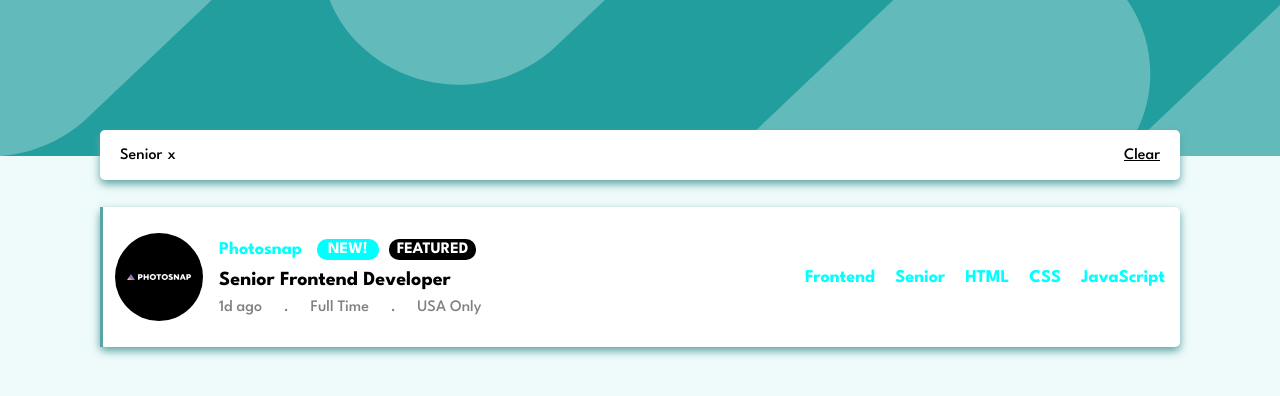
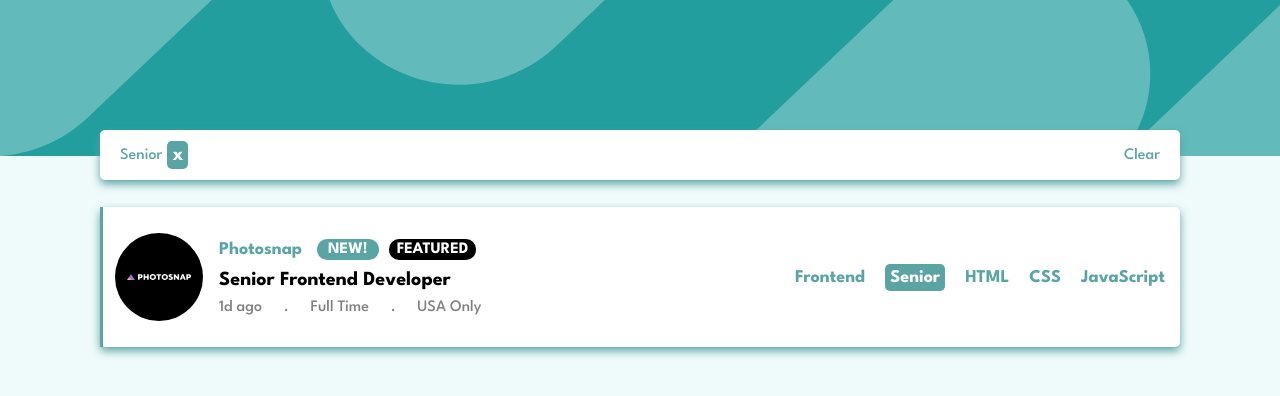
Before and after one commit to franrey98/job-listings, a React (Vite) app: page / in a window 1280 px wide. Both pictures are taken after a click on the element "Senior". Shown: the top 396 px of the page. Built offline with nearby package versions, Linux system fonts and the light colour scheme.

Commit message:
finish app

```diff
--- a/src/components/BarTech/BarTech.tsx
+++ b/src/components/BarTech/BarTech.tsx
@@ -11,49 +11,19 @@ const BarTech = ({ techSelected, setTechSelected }: PropsBarTech) => {
   };
 
   return (
-    <div style={{ margin: "0px 100px -50px 100px" }}>
-      <div
-        style={{
-          position: "relative",
-          top: "-30px",
-          height: "50px",
-          width: "100%",
-          borderRadius: "5px",
-          backgroundColor: "rgb(255, 255, 255)",
-          boxShadow: " 0 4px 8px hsl(180, 29%, 50%)",
-          display: "flex",
-          justifyContent: "space-between",
-          alignItems: "center",
-        }}
-      >
-        <div style={{ display: "flex", gap: "5px", marginLeft: "20px" }}>
+    <div className="container-bar">
+      <div className={"position-bar"}>
+        <div className="container-tech">
           {techSelected.map((tech) => (
-            <div
-              key={tech}
-              style={{
-                display: "flex",
-                gap: "5px",
-                marginRight: "10px",
-                alignItems: "center",
-              }}
-            >
-              <p>{tech}</p>
-              <p
-                style={{ cursor: "pointer" }}
-                onClick={() => handleDelete(tech)}
-              >
+            <div key={tech} className="display-tech">
+              <p className="text-tech-bar">{tech}</p>
+              <p className="delete-tech" onClick={() => handleDelete(tech)}>
                 x
               </p>
             </div>
           ))}
         </div>
-        <div
-          style={{
-            marginRight: "20px",
-            cursor: "pointer",
-            textDecorationLine: "underline",
-          }}
-        >
+        <div className="clear-button">
           <p onClick={() => setTechSelected([])}>Clear</p>
         </div>
       </div>
--- a/src/components/Cards/Cards.tsx
+++ b/src/components/Cards/Cards.tsx
@@ -11,119 +11,52 @@ const Cards = ({ item, selectTech, techSelected }: PropsCard) => {
 
   return (
     <div className={`container-card ${item.featured ? "featured-card" : ""}`}>
-      <div
-        style={{
-          display: "flex",
-          flexDirection: "row",
-          alignItems: "center",
-          gap: "1rem",
-          marginLeft: "15px",
-        }}
-      >
+      <div className="information-card">
         <img src={item.logo} alt={item.company} />
-        <div
-          style={{
-            display: "flex",
-            flexDirection: "column",
-            height: "4.7rem",
-            justifyContent: "space-between",
-          }}
-        >
-          <div
-            style={{
-              display: "flex",
-              flexDirection: "row",
-              alignItems: "center",
-            }}
-          >
-            <p
-              style={{
-                color: "cyan",
-                fontSize: "18px",
-                fontWeight: "bold",
-                marginRight: "10px",
-              }}
-            >
-              {item.company}
-            </p>
+        <div className="direction-information-card">
+          <div className="direction-information-company">
+            <p className="text-information-company">{item.company}</p>
             {item.new && (
-              <div
-                style={{
-                  backgroundColor: "cyan",
-                  padding: "3px 1px 3px 1px",
-                  margin: "0px 5px 0px 5px",
-                  borderRadius: "10px",
-                }}
-              >
-                <p
-                  style={{
-                    margin: "0px 10px 0px 10px",
-                    color: "white",
-                    fontWeight: "bold",
-                    fontSize: "16px",
-                  }}
-                >
-                  NEW!
-                </p>
+              <div className="container-button-new">
+                <p className="button-new ">NEW!</p>
               </div>
             )}
             {item.featured && (
-              <div
-                style={{
-                  backgroundColor: "black",
-                  padding: "3px 8px 3px 8px",
-                  margin: "0px 5px 0px 5px",
-                  borderRadius: "10px",
-                }}
-              >
-                <p
-                  style={{
-                    color: "white",
-                    fontWeight: "bold",
-                    fontSize: "16px",
-                  }}
-                >
-                  FEATURED
-                </p>
+              <div className="container-button-featured">
+                <p className="button-featured">FEATURED</p>
               </div>
             )}
           </div>
-          <p style={{ fontWeight: "bold", fontSize: "20px" }}>
-            {item.position}
-          </p>
-          <div
-            style={{
-              display: "flex",
-              flexDirection: "row",
-              justifyContent: "space-between",
-              color: "gray",
-            }}
-          >
+          <p className="text-position">{item.position}</p>
+          <div className="container-info-job">
             <p>{item.postedAt}</p>.<p>{item.contract}</p>.<p>{item.location}</p>
           </div>
         </div>
       </div>
-      <div
-        style={{
-          display: "flex",
-          gap: "20px",
-          marginRight: "15px",
-          color: "cyan",
-          fontSize: "18px",
-          fontWeight: "bold",
-        }}
-      >
-        <p className="text-tech" onClick={() => selectTech(item.role)}>
+      <div className="direction-tech">
+        <p
+          className={
+            techSelected.includes(item.role) ? "active-text-tech" : "text-tech"
+          }
+          onClick={() => selectTech(item.role)}
+        >
           {item.role}
         </p>
-        <p className="text-tech" onClick={() => selectTech(item.level)}>
+        <p
+          className={
+            techSelected.includes(item.level) ? "active-text-tech" : "text-tech"
+          }
+          onClick={() => selectTech(item.level)}
+        >
           {item.level}
         </p>
         {item.languages.map((language) => (
           <p
             key={language}
             onClick={() => selectTech(language)}
-            className="text-tech"
+            className={
+              techSelected.includes(language) ? "active-text-tech" : "text-tech"
+            }
           >
             {language}
           </p>
@@ -132,7 +65,9 @@ const Cards = ({ item, selectTech, techSelected }: PropsCard) => {
           <p
             key={tools}
             onClick={() => selectTech(tools)}
-            style={{ cursor: "pointer" }}
+            className={
+              techSelected.includes(tools) ? "active-text-tech" : "text-tech"
+            }
           >
             {tools}
           </p>
--- /dev/null
+++ b/src/sass/_barTech.scss
@@ -0,0 +1,57 @@
+@use "variables";
+
+.container-bar {
+  margin: 0px 100px -50px 100px;
+}
+
+.position-bar {
+  position: relative;
+  top: -30px;
+  height: 50px;
+  width: 100;
+  border-radius: 5px;
+  background-color: rgb(255, 255, 255);
+  box-shadow: 0 4px 8px hsl(180, 29%, 50%);
+  display: flex;
+  justify-content: space-between;
+  align-items: center;
+}
+
+.container-tech {
+  display: flex;
+  gap: 5px;
+  margin-left: 20px;
+}
+
+.display-tech {
+  display: flex;
+  gap: 5px;
+  margin-right: 10px;
+  align-items: center;
+}
+
+.text-tech-bar {
+  color: variables.$DesaturatedDarkCyan;
+}
+
+.delete-tech {
+  font-size: 20px;
+  font-weight: bold;
+  cursor: pointer;
+  background: variables.$DesaturatedDarkCyan;
+  color: white;
+  padding: 5px;
+  border-radius: 5px;
+  &:hover {
+    background-color: variables.$VeryDarkGrayishCyan;
+  }
+}
+
+.clear-button {
+  color: variables.$DesaturatedDarkCyan;
+  margin-right: 20px;
+  cursor: pointer;
+  &:hover {
+    text-decoration-line: underline;
+  }
+}
--- a/src/sass/_card.scss
+++ b/src/sass/_card.scss
@@ -33,7 +33,88 @@
     border-radius: 5px;
   }
 }
+.information-card {
+  display: flex;
+  flex-direction: row;
+  align-items: center;
+  gap: 1rem;
+  margin-left: 15px;
+}
+
+.direction-information-card {
+  display: flex;
+  flex-direction: column;
+  height: 4.7rem;
+  justify-content: space-between;
+}
+
+.direction-information-company {
+  display: flex;
+  flex-direction: row;
+  align-items: center;
+}
+.text-information-company {
+  color: variables.$DesaturatedDarkCyan;
+  font-size: 18px;
+  font-weight: bold;
+  margin-right: 10px;
+}
+
+.container-button-new {
+  background-color: variables.$DesaturatedDarkCyan;
+  padding: 3px 1px 3px 1px;
+  margin: 0px 5px 0px 5px;
+  border-radius: 10px;
+}
+.button-new {
+  margin: 0px 10px 0px 10px;
+  color: white;
+  font-weight: bold;
+  font-size: 16px;
+}
+
+.container-button-featured {
+  background-color: black;
+  padding: 3px 8px 3px 8px;
+  margin: 0px 5px 0px 5px;
+  border-radius: 10px;
+}
+.button-featured {
+  color: white;
+  font-weight: bold;
+  font-size: 16px;
+}
+
+.text-position {
+  font-weight: bold;
+  font-size: 20px;
+}
+
+.container-info-job {
+  display: flex;
+  flex-direction: row;
+  justify-content: space-between;
+  color: gray;
+}
+
+.direction-tech {
+  display: flex;
+  align-items: center;
+  gap: 20px;
+  margin-right: 15px;
+  color: variables.$DesaturatedDarkCyan;
+  font-size: 18px;
+  font-weight: bold;
+}
 
 .text-tech {
   cursor: pointer;
 }
+
+.active-text-tech {
+  color: white;
+  border-radius: 5px;
+  padding: 5px;
+  background-color: variables.$DesaturatedDarkCyan;
+  cursor: pointer;
+}
--- a/src/sass/style.scss
+++ b/src/sass/style.scss
@@ -1,4 +1,5 @@
 @use "card";
+@use "barTech";
 @use "variables";
 
 *,
--- a/styles.css
+++ b/styles.css
@@ -31,8 +31,149 @@
   border-radius: 5px;
 }
 
+.information-card {
+  display: flex;
+  flex-direction: row;
+  align-items: center;
+  gap: 1rem;
+  margin-left: 15px;
+}
+
+.direction-information-card {
+  display: flex;
+  flex-direction: column;
+  height: 4.7rem;
+  justify-content: space-between;
+}
+
+.direction-information-company {
+  display: flex;
+  flex-direction: row;
+  align-items: center;
+}
+
+.text-information-company {
+  color: hsl(180, 29%, 50%);
+  font-size: 18px;
+  font-weight: bold;
+  margin-right: 10px;
+}
+
+.container-button-new {
+  background-color: hsl(180, 29%, 50%);
+  padding: 3px 1px 3px 1px;
+  margin: 0px 5px 0px 5px;
+  border-radius: 10px;
+}
+
+.button-new {
+  margin: 0px 10px 0px 10px;
+  color: white;
+  font-weight: bold;
+  font-size: 16px;
+}
+
+.container-button-featured {
+  background-color: black;
+  padding: 3px 8px 3px 8px;
+  margin: 0px 5px 0px 5px;
+  border-radius: 10px;
+}
+
+.button-featured {
+  color: white;
+  font-weight: bold;
+  font-size: 16px;
+}
+
+.text-position {
+  font-weight: bold;
+  font-size: 20px;
+}
+
+.container-info-job {
+  display: flex;
+  flex-direction: row;
+  justify-content: space-between;
+  color: gray;
+}
+
+.direction-tech {
+  display: flex;
+  align-items: center;
+  gap: 20px;
+  margin-right: 15px;
+  color: hsl(180, 29%, 50%);
+  font-size: 18px;
+  font-weight: bold;
+}
+
 .text-tech {
   cursor: pointer;
+}
+
+.active-text-tech {
+  color: white;
+  border-radius: 5px;
+  padding: 5px;
+  background-color: hsl(180, 29%, 50%);
+  cursor: pointer;
+}
+
+.container-bar {
+  margin: 0px 100px -50px 100px;
+}
+
+.position-bar {
+  position: relative;
+  top: -30px;
+  height: 50px;
+  width: 100;
+  border-radius: 5px;
+  background-color: rgb(255, 255, 255);
+  box-shadow: 0 4px 8px hsl(180, 29%, 50%);
+  display: flex;
+  justify-content: space-between;
+  align-items: center;
+}
+
+.container-tech {
+  display: flex;
+  gap: 5px;
+  margin-left: 20px;
+}
+
+.display-tech {
+  display: flex;
+  gap: 5px;
+  margin-right: 10px;
+  align-items: center;
+}
+
+.text-tech-bar {
+  color: hsl(180, 29%, 50%);
+}
+
+.delete-tech {
+  font-size: 20px;
+  font-weight: bold;
+  cursor: pointer;
+  background: hsl(180, 29%, 50%);
+  color: white;
+  padding: 5px;
+  border-radius: 5px;
+}
+.delete-tech:hover {
+  background-color: hsl(180, 14%, 20%);
+}
+
+.clear-button {
+  color: hsl(180, 29%, 50%);
+  margin-right: 20px;
+  cursor: pointer;
+}
+.clear-button:hover {
+  text-decoration-line: underline;
 }
 
 *,
```
Also changed, not shown: 1 other file (tests, documents, lock files or other folders).
